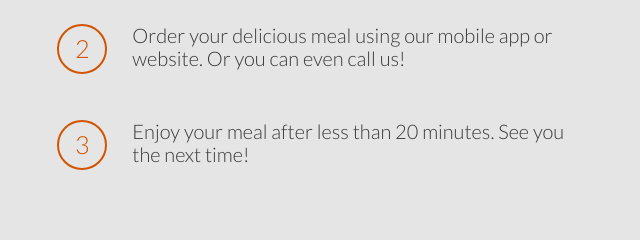
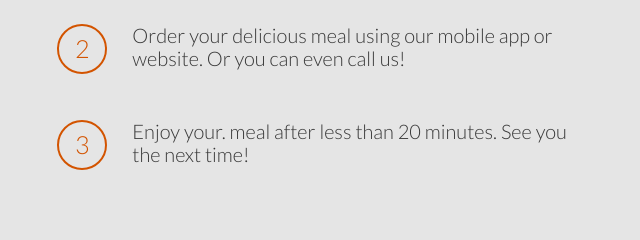
Before and after one commit to Nehden/Nehden.github.io, a plain HTML site: page index.html in a window 1280 px wide. Shown: the part 2240-2480 px from the top of the page, 626-1266 px from the left. Drawn offline with Linux system fonts and the light colour scheme; files whose address does not match are found by name.

Commit message:
homepage update

```diff
--- a/index.html
+++ b/index.html
@@ -147,7 +147,7 @@
                     </div>
                     <div class="works-step">
                         <div>3</div>
-                        <p>Enjoy your meal after less than 20 minutes. See you the next time!</p>
+                        <p>Enjoy your. meal after less than 20 minutes. See you the next time!</p>
                     </div>
 
                     <a href="#" class="btn-app"><img src="Resources/img/download-app-android.png" alt="PlayStore Button"></a>
```
